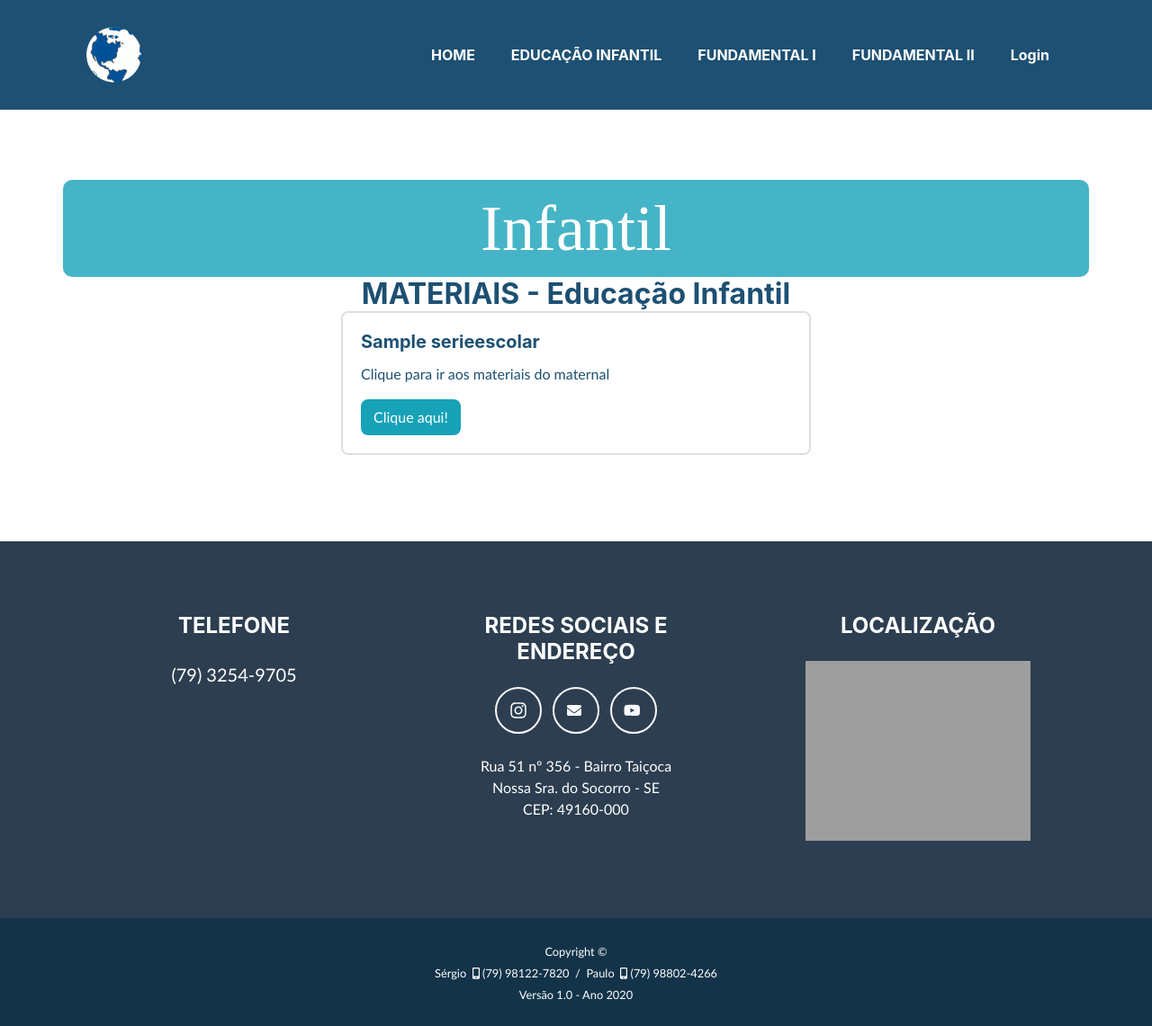
After one commit to pamaralifs/mundosaber, a Django app: page /einfantil/ in a window 1280 px wide. The commit adds this page. Shown: the whole page at 90% size. Run offline with Django 3.2, Linux system fonts and the light colour scheme; tables that the repository leaves empty hold one stand-in row (values such as "Sample post"); some libraries are stand-ins or nearby versions; some web fonts are replaced; grey boxes are pictures that could not be loaded.

```diff
--- /dev/null
+++ b/app_core/static/css/educacao_infantil.css
@@ -0,0 +1,44 @@
+{% load static %}
+#cabecalho{
+  background-image: url({% url "assets/img/Event2.jpeg" %});
+  background-position: center;
+background-repeat: no-repeat;
+background-size: cover;
+
+}
+@font-face{
+  font-family: infanto;
+  src: url({% url "assets/fonts/CuteNotes.ttf" %});
+}
+#textocabeca{
+  font-family:infanto;
+  font-size:72px;
+  background-color: rgba(23,162,184, 0.8);
+  border-radius: 10px;
+  width:auto;
+  color: white;
+
+
+}
+#arquivos{
+background-color: ;
+text-align: center;
+width: 70%;
+margin-left: auto;
+margin-right: auto;
+
+}
+body{
+background-image:url({% url "assets/img/papeldeparede.jpg" %})
+}
+#titulo{
+font-family:monospace;
+text-align: center;
+font-size: 60px;
+color:white;
+background-color: rgba(23,162,184);
+width:auto;
+margin-left: auto;
+margin-right: auto;
+border-radius: 10px;
+}
--- /dev/null
+++ b/app_core/templates/app_core/educacao_infantil.html
@@ -0,0 +1,35 @@
+{% extends 'base.html' %}
+{% load app_core_filters %}
+{% block conteudo %}
+<header class="masthead bg-secpondary text-secondary" id="cabecalho">
+    <div class="container d-flex align-items-center flex-column" id="textocabeca" >
+        Infantil
+
+       </div>
+    <div class="container">
+        <!-- Materias Section Heading-->
+        <div class="text-center">
+          <h2 class="page-section-heading d-inline-block mb-0">{{ nome_model_plural | upper }} - Educação Infantil</h2>
+        </div>
+      <!-- Lembretes Section Content-->
+      {% if objects %}
+      <div class="row justify-content-center text-left">
+          {% for object in objects %}
+          <div class="col-sm-6">
+              <div class="card">
+                  <div class="card-body">
+                      <h5 class="card-title">{{ object|value_field_index_filter:1 }} </h5>
+                      <p class="card-text">Clique para ir aos materiais do maternal </p>
+                      <a href="#" class="btn btn-info">Clique aqui!</a>
+                  </div>
+              </div>
+          </div>
+          {% endfor %}
+          {% else %}
+          <div class="justify-content-center text-justify"></div>
+              <p class="pre-wrap lead text-center">Não há SÉRIES escolares cadastradas para este nível educacional!</p>
+          </div>
+          {% endif %}
+      </div>
+</header>
+{% endblock %}
--- a/app_core/templates/app_core/index.html
+++ b/app_core/templates/app_core/index.html
@@ -100,7 +100,7 @@
     </div>
 </section>
 <!-- SEÇÃO LEMBRETES -->
-        {% include "app_core/section_lembretes_visiveis.html" %}
+        {% include "app_core/index_section_lembretes.html" %}
 <!-- SEÇÃO VISITE-NOS NO YOUTUBE -->
 
 <section class="page-section mb-0" id="visite-youtube">
--- a/app_core/urls.py
+++ b/app_core/urls.py
@@ -4,10 +4,8 @@ from .views import * #
 app_name = 'app_core'
 
 urlpatterns = [
-    path('', Home.as_view()),
-    #path('create/', MaterialCreate.as_view(), name='material_create'),
-    #path('read/', MaterialList.as_view(), name='material_read'),
-    #path('update/<int:pk>', MaterialUpdate.as_view(), name='material_update'),
-    #path('delete/<int:pk>', MaterialDelete.as_view(), name='material_delete'),
-    #path('detail/<int:pk>', MaterialDetail.as_view(), name='material_detail'),
+    path('', Home.as_view(),name='home'),
+    path('einfantil/', EducacaoInfantil.as_view(), name='educacao_infantil'),
+    path('efuntamental1/', EnsinoFundamental1.as_view(), name='ensino_fundamental_I'),
+    path('efuntamental2/', EnsinoFundamental2.as_view(), name='ensino_fundamental_II'),
 ]
--- a/app_core/views.py
+++ b/app_core/views.py
@@ -2,24 +2,15 @@ from django.shortcuts import render
 from django.views.generic import View,TemplateView,ListView
 from .models import Acesso
 from app_lembrete.models import Lembrete
+from app_nivel_escolar.models import NivelEscolar
+from app_serie_escolar.models import SerieEscolar
+from app_material.models import Material
 
 # Create your views here.
 
 #HOME
 class Home(TemplateView):  # extend from TemplateView e NÃO TEM def query_set
     template_name = 'app_core/index.html'
-    ordering = ['-id'] # Ou ordeno aqui
-    #template_name = 'app_lembrete/lembrete_visiveis_list.html' SERÁ VIA INCLUDE
-    #paginate_by = 3
-
-    # Métodos CBVs
-    # http://pythonclub.com.br/class-based-views-django.html
-    #def get_queryset(self,**kwargs):
-        #queryset = super(Home, self).get_queryset()
-        #queryset = queryset.filter(visivel = 'S').order_by('-id')
-        #return queryset.order_by('-id')
-        #print(self.model.objects._meta.verbose_name)
-        #return self.model.filter(visivel = 'S').order_by('-id')
 
     def get_context_data(self, **kwargs):
         context = super().get_context_data(**kwargs)
@@ -42,7 +33,6 @@ class Home(TemplateView):  # extend from TemplateView e NÃO TEM def query_set
         if not obj_acesso.ip_cliente and x_forwarded_for:
             obj_acesso.ip_cliente = obj_acesso.ip_cliente_x_forwarded_ultimo
 
-
         obj_acesso.host_cliente = self.request.META.get('HTTP_HOST', None)
         obj_acesso.agente_cliente_navegador = self.request.META.get('HTTP_USER_AGENT', None)
         obj_acesso.save()
@@ -61,10 +51,32 @@ class Home(TemplateView):  # extend from TemplateView e NÃO TEM def query_set
         context['objects'] = obj_lembretes
         return context
 
-    # Métodos CBVs
-    # http://pythonclub.com.br/class-based-views-django.html
-    def get_queryset(self,**kwargs):
-        queryset = super(LembreteList, self).get_queryset()
-        #queryset = queryset.filter(visivel = 'S').order_by('-id')
-        #return queryset.order_by('-id')
-        return self.model.filter(visivel = 'S').order_by('-id')
+class EducacaoInfantil(TemplateView):  # extend from TemplateView e NÃO TEM def query_set
+    template_name = 'app_core/educacao_infantil.html'
+
+    def get_context_data(self, **kwargs):
+        context = super().get_context_data(**kwargs)
+
+        #obj_series = NivelEscolar.objects.filter(series__visivel = 'S')
+        #User.objects.get(id=1).receivers.all()
+        obj_series = NivelEscolar.objects.get(id=1).series.all()
+        context['nome_model_plural'] = Material._meta.verbose_name_plural
+        context['objects'] = obj_series
+        return context
+
+
+class EnsinoFundamental1(TemplateView):  # extend from TemplateView e NÃO TEM def query_set
+    template_name = 'app_core/ensino_fundamental1.html'
+
+    def get_context_data(self, **kwargs):
+        context = super().get_context_data(**kwargs)
+        #context['now'] = datetime.now()
+        return context
+
+class EnsinoFundamental2(TemplateView):  # extend from TemplateView e NÃO TEM def query_set
+    template_name = 'app_core/ensino_fundamental2.html'
+
+    def get_context_data(self, **kwargs):
+        context = super().get_context_data(**kwargs)
+        #context['now'] = datetime.now()
+        return context
--- a/mundodosaber/urls.py
+++ b/mundodosaber/urls.py
@@ -27,6 +27,7 @@ urlpatterns = [
     #path('admin/', admin.site.urls),
 ]
 
+# Apenas para servir arquivo de media em desenvolvimento
 if settings.DEBUG:
     urlpatterns += static(settings.MEDIA_URL, document_root=settings.MEDIA_ROOT)
 
--- a/templates/base.html
+++ b/templates/base.html
@@ -14,6 +14,7 @@
     <!-- Fonts CSS-->
     <link rel="stylesheet" href="{% static 'css/heading.css' %}">
     <link rel="stylesheet" href="{% static 'css/body.css' %}">
+    <link rel="stylesheet" href="{% static 'css/educacao_infantil.css' %}">
 </head>
 <body id="page-top">
 <!-- BODY -->
--- a/templates/navbar.html
+++ b/templates/navbar.html
@@ -4,13 +4,14 @@
                 <button class="navbar-toggler navbar-toggler-right font-weight-bold bg-primary text-white rounded" type="button" data-toggle="collapse" data-target="#navbarResponsive" aria-controls="navbarResponsive" aria-expanded="false" aria-label="Toggle navigation">Menu <i class="fas fa-bars"></i></button>
                 <div class="collapse navbar-collapse" id="navbarResponsive">
                     <ul class="navbar-nav ml-auto">
-                        <li class="nav-item mx-0 mx-lg-1"><a class="nav-link py-3 px-0 px-lg-3 rounded js-scroll-trigger" href="/">HOME</a>
+                        <li class="nav-item mx-0 mx-lg-1"><a class="nav-link py-3 px-0 px-lg-3 rounded js-scroll-trigger" href="{% url 'app_core:home' %}">HOME</a>
                         </li>
-                        <li class="nav-item mx-0 mx-lg-1"><a class="nav-link py-3 px-0 px-lg-3 rounded js-scroll-trigger" href="#portfolio">EDUCAÇÃO INFANTIL</a>
+                        <li class="nav-item mx-0 mx-lg-1"><a class="nav-link py-3 px-0 px-lg-3 rounded js-scroll-trigger" href="{% url 'app_core:educacao_infantil' %}">EDUCAÇÃO INFANTIL</a>
                         </li>
-                        <li class="nav-item mx-0 mx-lg-1"><a class="nav-link py-3 px-0 px-lg-3 rounded js-scroll-trigger" href="#about">FUNDAMENTAL I</a>
+                        <li class="nav-item mx-0 mx-lg-1"><a class="nav-link py-3 px-0 px-lg-3 rounded js-scroll-trigger" href="{% url 'app_core:ensino_fundamental_I' %}">FUNDAMENTAL I</a>
                         </li>
-                        <li class="nav-item mx-0 mx-lg-1"><a class="nav-link py-3 px-0 px-lg-3 rounded js-scroll-trigger" href="#contact">FUNDAMENTAL II</a>
+                        <li class="nav-item mx-0 mx-lg-1"><a class="nav-link py-3 px-0 px-lg-3 rounded js-scroll-trigger" href="{% url 'app_core:ensino_fundamental_II' %}">FUNDAMENTAL II</a>
+                        </li>
                         {% if user.is_authenticated %}
                         <li class="nav-item dropdown">
                             <a class="nav-link dropdown-toggle nav-link py-3 px-0 px-lg-3 rounded" href="#" id="dropdown01" data-toggle="dropdown" aria-haspopup="true" aria-expanded="false">MATERIAL</a>
```
Also changed, not shown: app_core/templates/app_core/ensino_fundamental1.html (added, +10 -0 lines), app_core/templates/app_core/ensino_fundamental2.html (added, +10 -0 lines), app_core/templates/app_core/index_section_lembretes.html (renamed from app_core/templates/app_core/section_lembretes_visiveis.html, +4 -5 lines), mundodosaber/settings.py (+12 -3 lines), app_core/static/fonts/Cute Notes.ttf (added), app_core/static/fonts/Sketch.otf (added), app_core/static/img/Event2.jpeg (added), app_core/static/img/papeldeparede.jpg (added).
